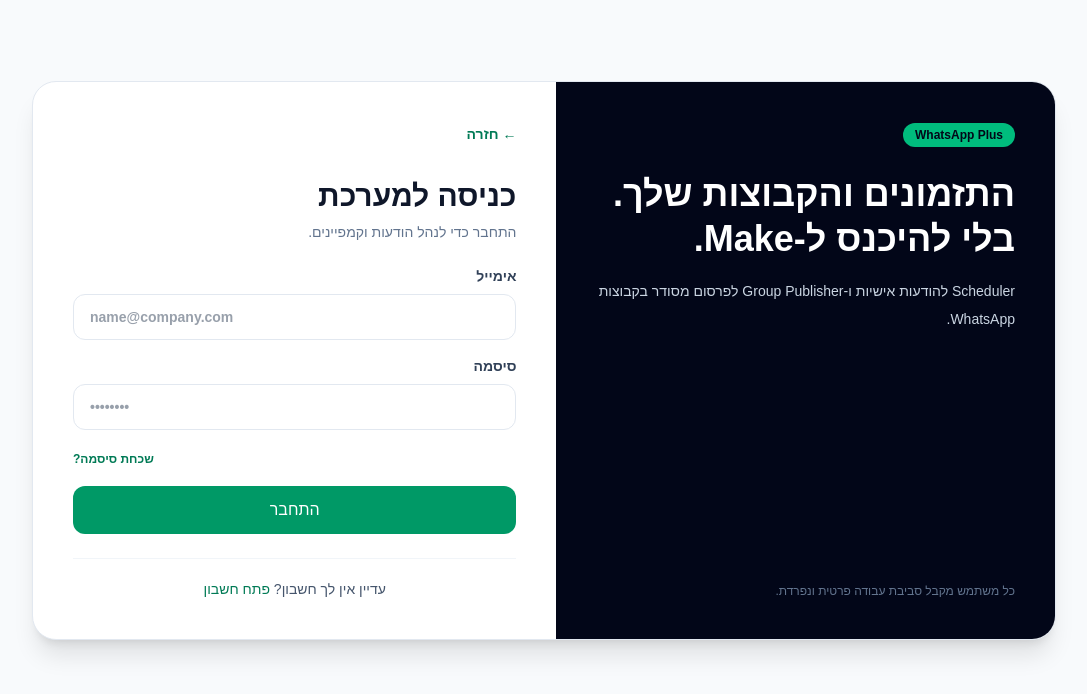
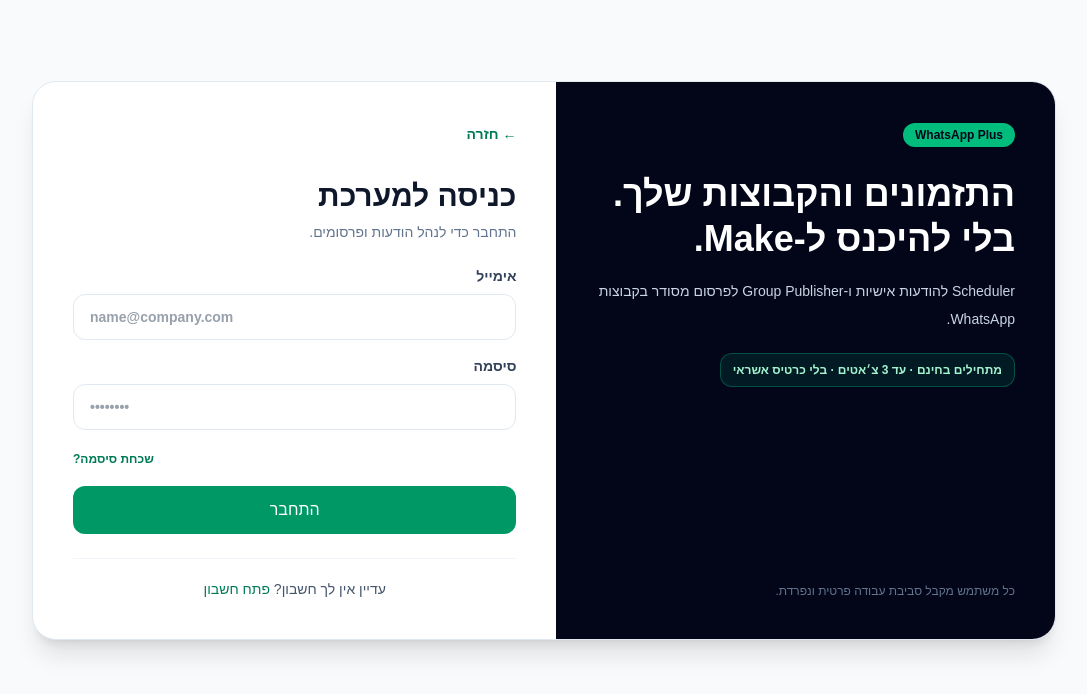
Before and after one commit to kobitherealtor-byte/whatsapp-saas, a Next.js app: page /login in a window 1280 px wide. Shown: the top 694 px of the page, without its empty margins (127-1214 px from the left). Built offline with nearby package versions, Linux system fonts and the light colour scheme; no server answers.

Commit message:
Add Free plan signup messaging

```diff
--- a/app/login/page.tsx
+++ b/app/login/page.tsx
@@ -109,6 +109,7 @@
               <div className="inline-flex rounded-2xl bg-emerald-500 px-3 py-1 text-xs font-black text-slate-950">WhatsApp Plus</div>
               <h1 className="mt-6 text-4xl font-black leading-tight">התזמונים והקבוצות שלך. בלי להיכנס ל-Make.</h1>
               <p className="mt-4 max-w-md text-sm leading-7 text-slate-300">Scheduler להודעות אישיות ו-Group Publisher לפרסום מסודר בקבוצות WhatsApp.</p>
+              <div className="mt-5 inline-flex rounded-xl border border-emerald-400/30 bg-emerald-400/10 px-3 py-2 text-xs font-bold text-emerald-200">מתחילים בחינם · עד 3 צ׳אטים · בלי כרטיס אשראי</div>
             </div>
             <p className="text-xs text-slate-500">כל משתמש מקבל סביבת עבודה פרטית ונפרדת.</p>
           </section>
@@ -118,7 +119,7 @@
 
             <div className="mt-8">
               <h2 className="text-3xl font-black">{isRegister ? 'פתיחת חשבון' : 'כניסה למערכת'}</h2>
-              <p className="mt-2 text-sm text-slate-500">{isRegister ? 'צור חשבון והתחל להגדיר את ה-WhatsApp שלך.' : 'התחבר כדי לנהל הודעות וקמפיינים.'}</p>
+              <p className="mt-2 text-sm text-slate-500">{isRegister ? 'צור חשבון חינם, חבר WhatsApp והתחל עם עד 3 צ׳אטים.' : 'התחבר כדי לנהל הודעות ופרסומים.'}</p>
             </div>
 
             {!configured && (
@@ -195,7 +196,7 @@
                 disabled={loading || !configured}
                 className="w-full rounded-xl bg-emerald-600 px-5 py-3 font-bold text-white transition hover:bg-emerald-700 disabled:cursor-not-allowed disabled:opacity-50"
               >
-                {loading ? 'רגע...' : isRegister ? 'צור חשבון' : 'התחבר'}
+                {loading ? 'רגע...' : isRegister ? 'פתח חשבון חינם' : 'התחבר'}
               </button>
             </form>
 
```
